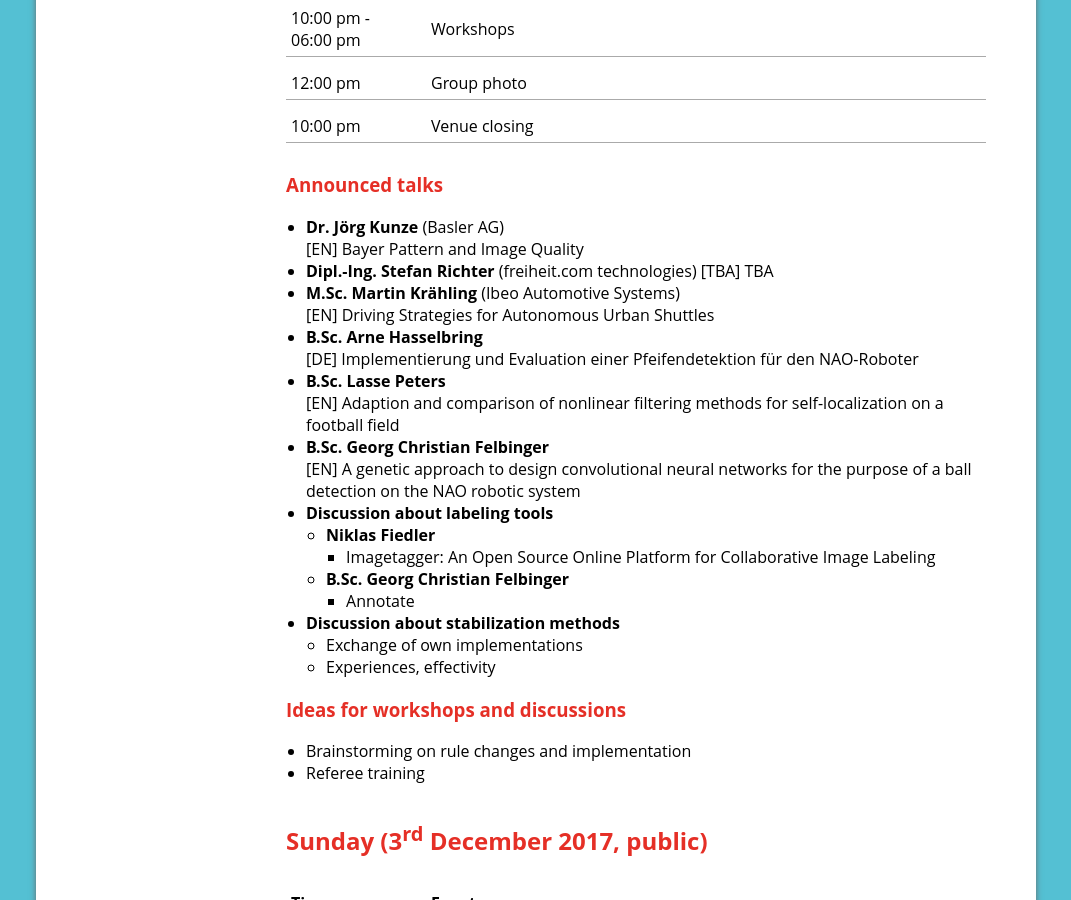
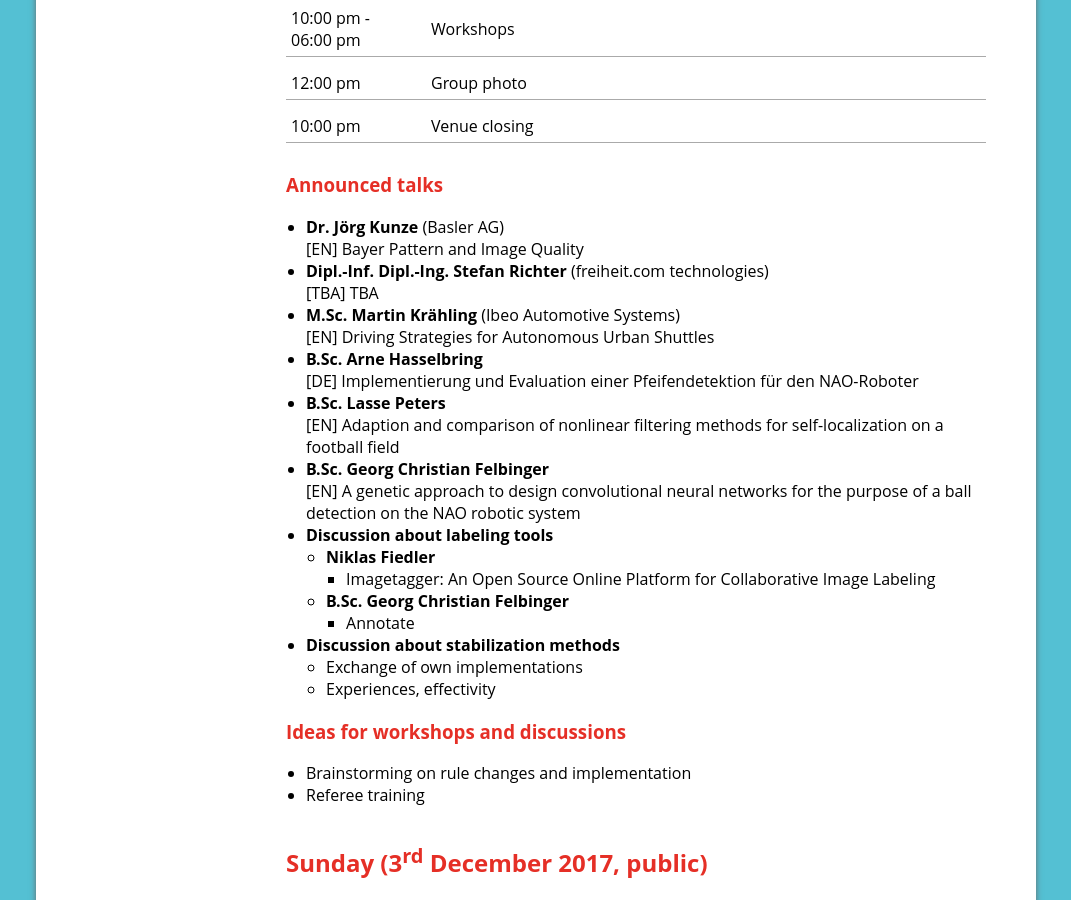
Before and after one commit to RHOrga/rhorga.github.io, a Jekyll site: the page built from 2017/en/schedule.md, in a window 1280 px wide and 900 px high, scrolled down 807 px. Shown: the whole window, without its empty margins (104-1175 px from the left). Built offline with Jekyll 4.4.1, drawn with Linux system fonts in a browser that asks for light colours.

Commit message:
Add Dipl.-Inf.

```diff
--- a/2017/en/schedule.md
+++ b/2017/en/schedule.md
@@ -26,7 +26,7 @@
 
 * **Dr. Jörg Kunze** (Basler AG)
 [EN] Bayer Pattern and Image Quality
-* **Dipl.-Ing. Stefan Richter** (freiheit.com technologies)
+* **Dipl.-Inf. Dipl.-Ing. Stefan Richter** (freiheit.com technologies)
 [TBA] TBA
 * **M.Sc. Martin Krähling** (Ibeo Automotive Systems)
 [EN] Driving Strategies for Autonomous Urban Shuttles
```
Also changed, not shown: 2017/de/schedule.md (+1 -1 lines).
